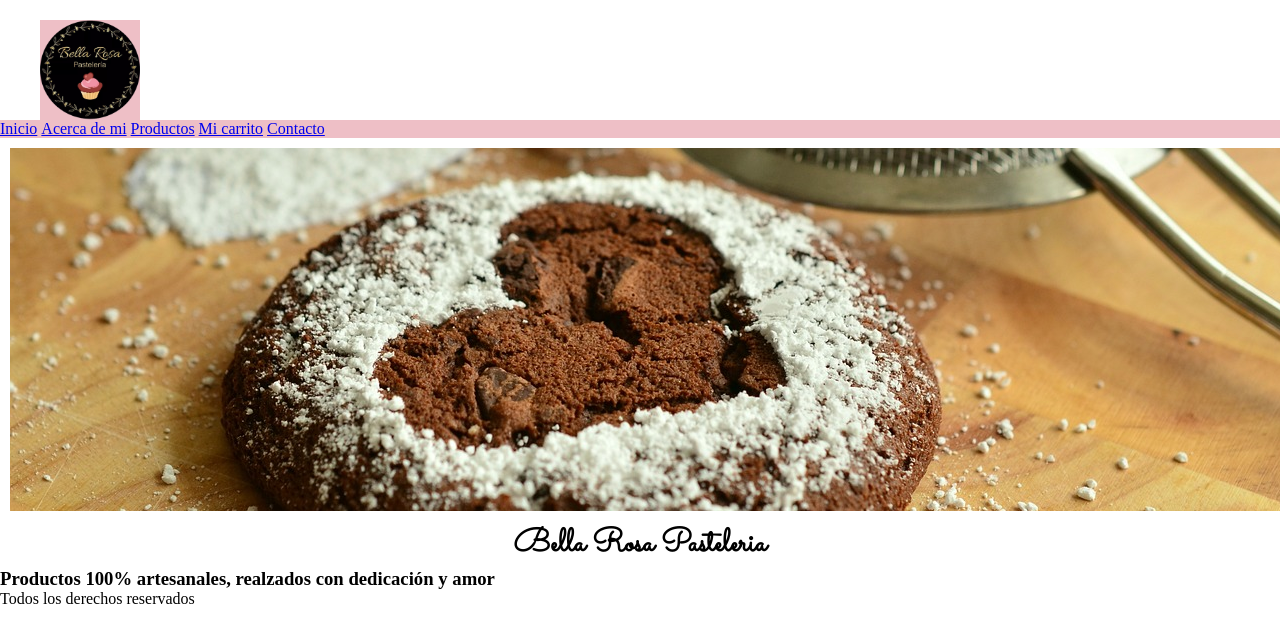
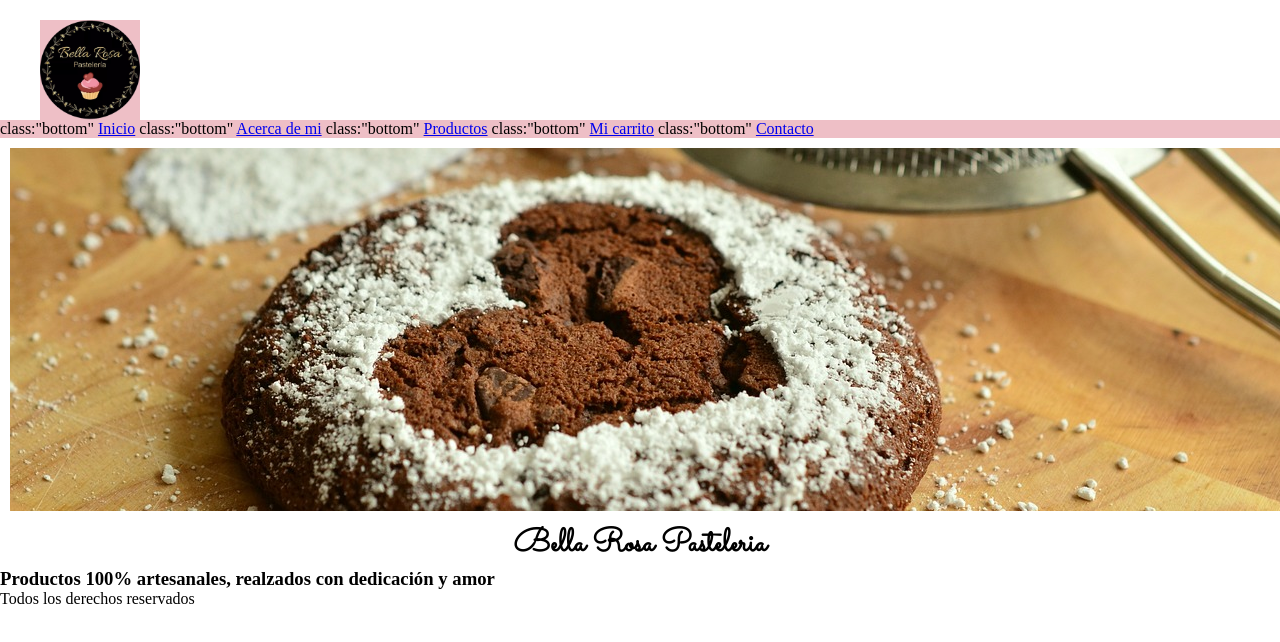
Before and after one commit to malauraboria/bellarosa, a plain HTML site: page index.html in a window 1280 px wide. Drawn offline with Linux system fonts and the light colour scheme.

Commit message:
bellarosa

```diff
--- a/css/styles.css
+++ b/css/styles.css
@@ -45,3 +45,8 @@ ul li {
 .sacramento {
     font-family: 'Sacramento', cursive;
 }
+
+li .bottom {
+    border-color: antiquewhite;
+    border-radius: 1px;
+}
--- a/index.html
+++ b/index.html
@@ -20,11 +20,11 @@
 <section>
     <nav>
         <ul>
-            <li><a href="index.html">Inicio</a></li>
-            <li><a href="pages/acerca_de.html">Acerca de mi</a></li>
-            <li><a href="pages/productos.html">Productos</a></li>
-            <li><a href="pages/mi_carrito.html">Mi carrito</a></li>
-            <li><a href="pages/contactanos.html">Contacto</a></li>
+            <li> class:"bottom" <a href="index.html">Inicio</a></li>
+            <li> class:"bottom" <a href="pages/acerca_de.html">Acerca de mi</a></li>
+            <li> class:"bottom" <a href="pages/productos.html">Productos</a></li>
+            <li> class:"bottom" <a href="pages/mi_carrito.html">Mi carrito</a></li>
+            <li> class:"bottom" <a href="pages/contactanos.html">Contacto</a></li>
         </ul>
     </nav>
 </section>
```
